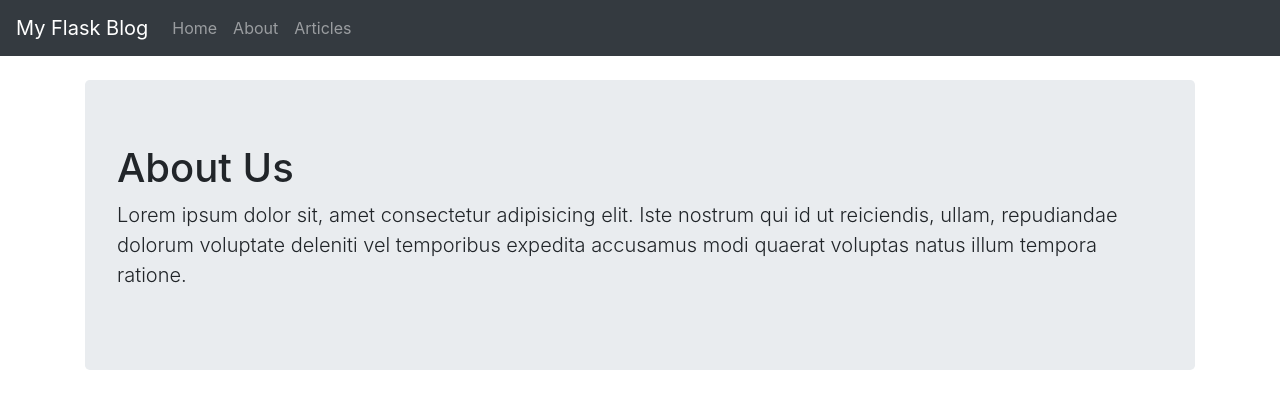
After one commit to guerrato/flask_blog, a Flask app: page /about in a window 1280 px wide. The commit adds this page. Shown: the top 409 px of the page. Run offline with Flask 2, Linux system fonts and the light colour scheme; some libraries are stand-ins or nearby versions.

Commit message:
Created about us page

```diff
--- a/app.py
+++ b/app.py
@@ -7,5 +7,9 @@ app.debug = True
 def index():
     return render_template('home.html')
 
+@app.route('/about')
+def about():
+    return render_template('about.html')
+
 if __name__ == '__main__':
     app.run()
--- /dev/null
+++ b/templates/about.html
@@ -0,0 +1,8 @@
+{% extends 'layout.html' %}
+
+{% block body %}
+    <div class="jumbotron">
+        <h1>About Us</h1>
+        <p class="lead">Lorem ipsum dolor sit, amet consectetur adipisicing elit. Iste nostrum qui id ut reiciendis, ullam, repudiandae dolorum voluptate deleniti vel temporibus expedita accusamus modi quaerat voluptas natus illum tempora ratione.</p>
+    </div>
+{% endblock %}
--- a/templates/home.html
+++ b/templates/home.html
@@ -2,7 +2,7 @@
 
 {% block body %}
     <div class="jumbotron">
-        <h1>Navbar example</h1>
+        <h1>My Flask Blog</h1>
         <p class="lead">This my first application built using Python Flask framework. I learned from the tutorial "Python Flask From Scratch" Youtube series.</p>
         <!-- <a class="btn btn-lg btn-primary" href="../../components/navbar/" role="button">View navbar docs »</a> -->
     </div>
--- a/templates/includes/_navbar.html
+++ b/templates/includes/_navbar.html
@@ -5,15 +5,15 @@
     </button>
     <div class="collapse navbar-collapse" id="navbarCollapse">
         <ul class="navbar-nav mr-auto">
-            <li class="nav-item active">
-                <a class="nav-link" href="#">Home
+            <li class="nav-item">
+                <a class="nav-link" href="/">Home
                     <span class="sr-only">(current)</span></a>
             </li>
             <li class="nav-item">
-                <a class="nav-link" href="#about">About</a>
+                <a class="nav-link" href="/about">About</a>
             </li>
             <li class="nav-item">
-                <a class="nav-link" href="#articles">Articles</a>
+                <a class="nav-link" href="/articles">Articles</a>
             </li>
         </ul>
     </div>
```
